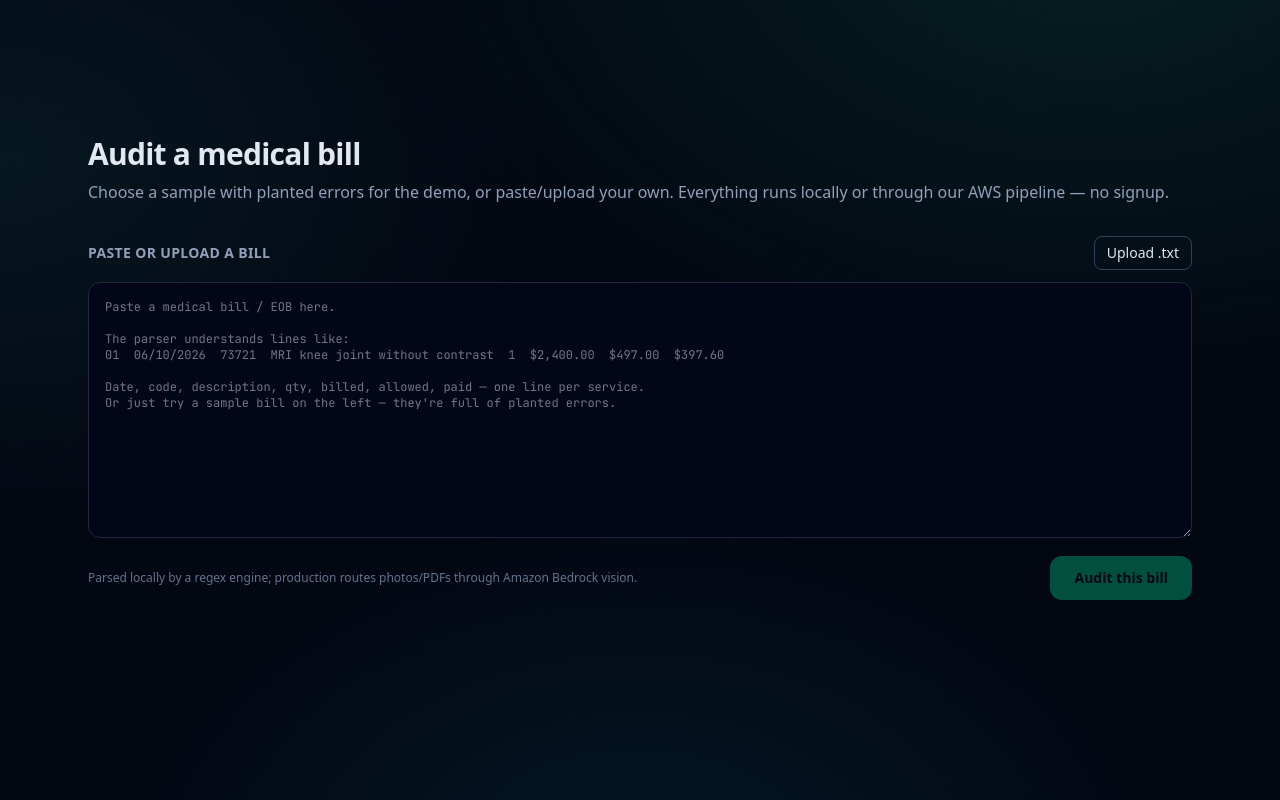
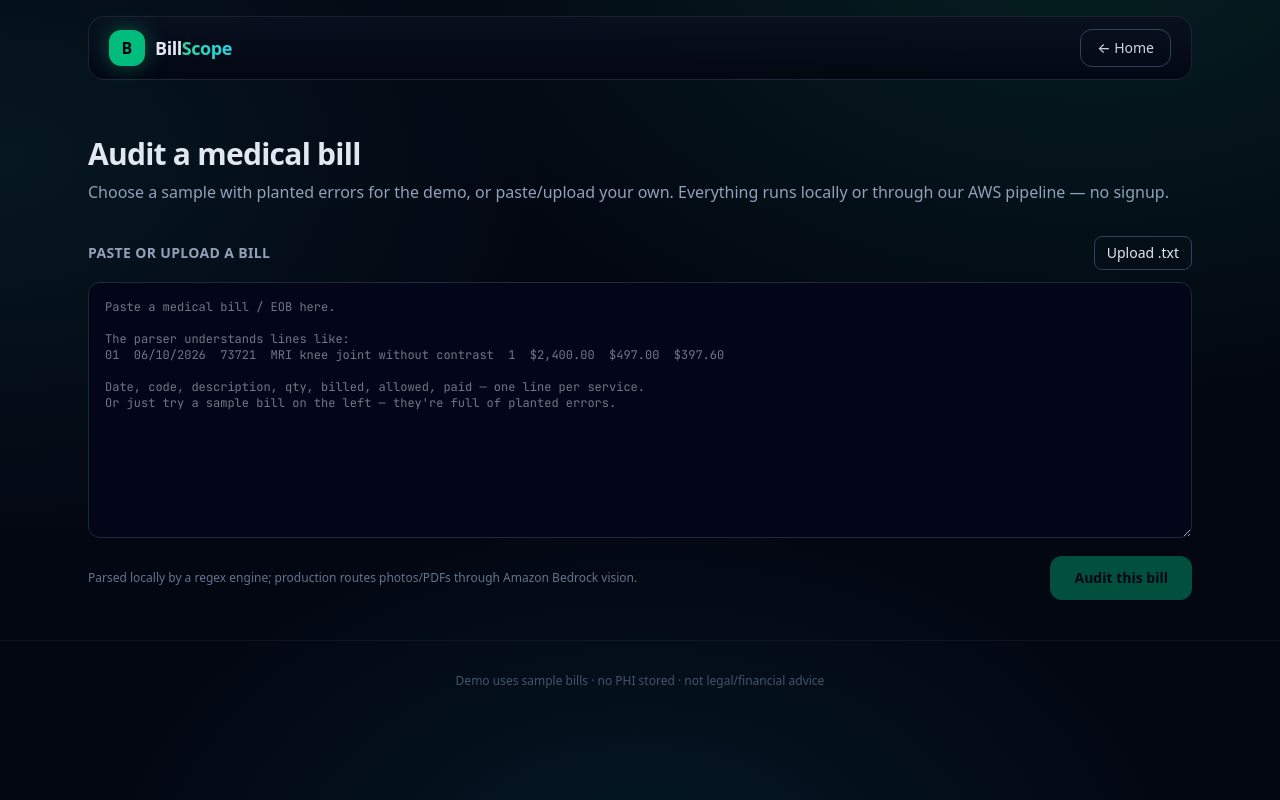
Before and after one commit to AhamedAAHA/Gemini, a Next.js app: page /analyze in a window 1280 px wide. Built offline with nearby package versions, Linux system fonts and the light colour scheme.

Commit message:
feat: add fixed glass header and footer to analyze workspace

```diff
--- a/app/analyze/page.tsx
+++ b/app/analyze/page.tsx
@@ -1,5 +1,7 @@
 import type { Metadata } from "next";
+import Link from "next/link";
 import Analyzer from "@/app/components/Analyzer";
+import Logo from "@/app/components/Logo";
 
 export const metadata: Metadata = {
   title: "Audit a bill — BillScope",
@@ -9,9 +11,25 @@ export const metadata: Metadata = {
 export default function AnalyzePage() {
   return (
     <main className="min-h-screen bg-lab">
+      <header className="fixed inset-x-0 top-0 z-50">
+        <div className="mx-auto max-w-6xl px-6">
+          <div className="glass-strong mt-4 flex items-center justify-between rounded-2xl px-5 py-3">
+            <Logo />
+            <Link
+              href="/"
+              className="rounded-xl border border-slate-700 px-4 py-2 text-sm font-medium text-slate-300 transition hover:border-emerald-500/50 hover:text-emerald-300"
+            >
+              ← Home
+            </Link>
+          </div>
+        </div>
+      </header>
       <div className="pt-24">
         <Analyzer />
       </div>
+      <footer className="border-t border-white/5 py-8 text-center text-xs text-slate-600">
+        Demo uses sample bills · no PHI stored · not legal/financial advice
+      </footer>
     </main>
   );
 }
```
